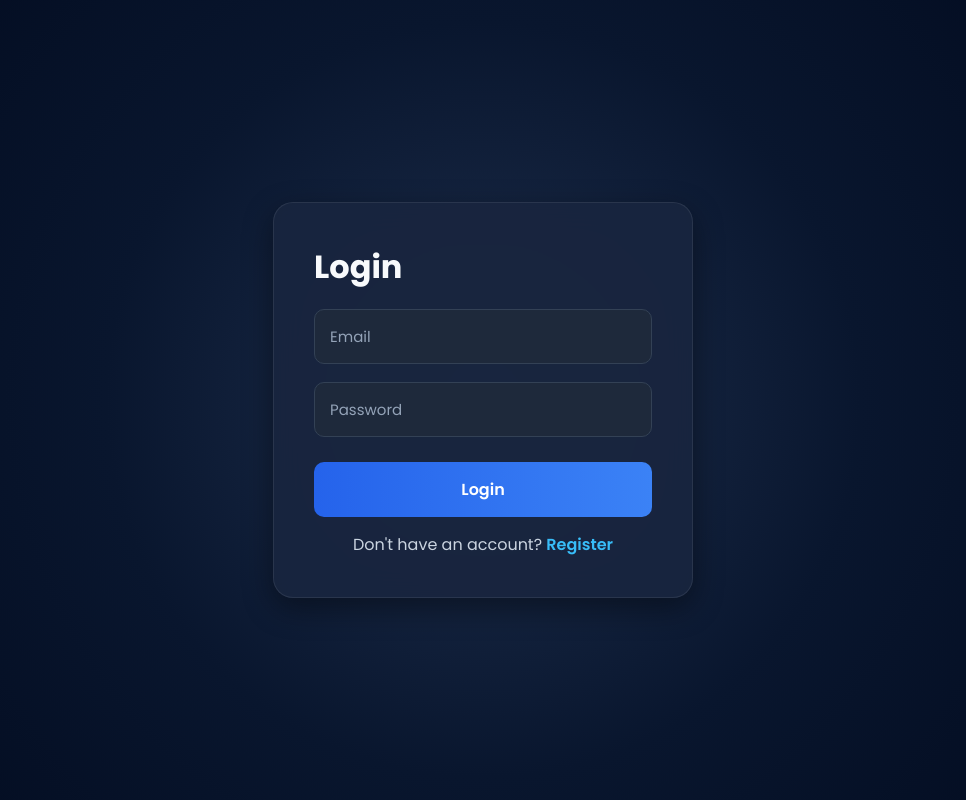
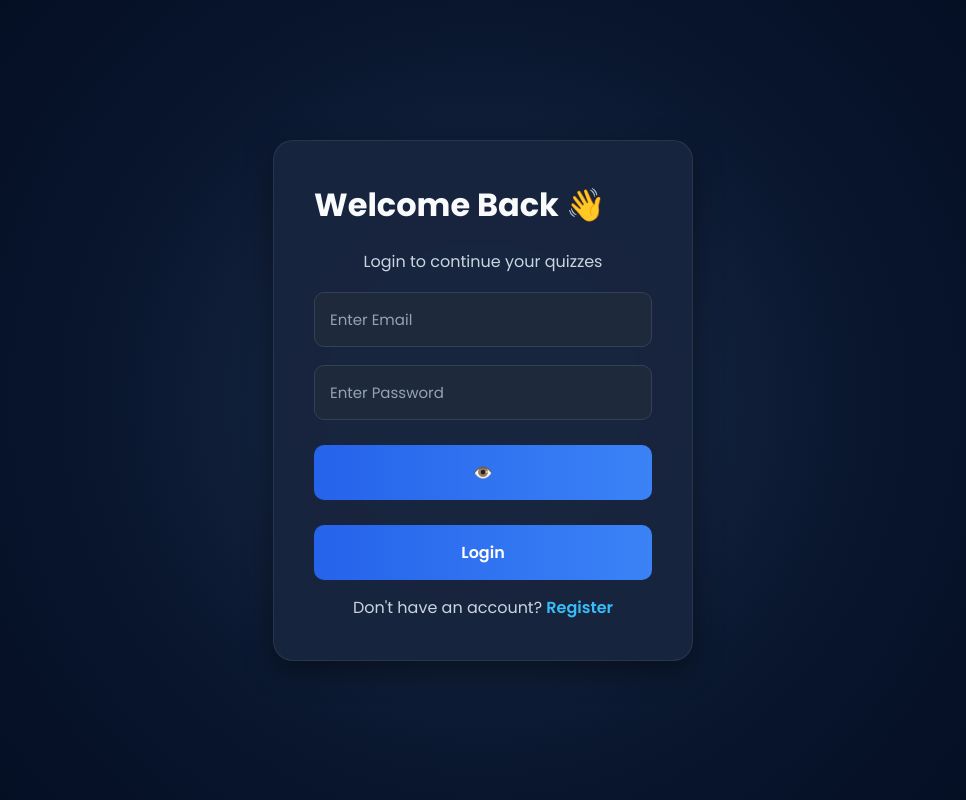
Before and after one commit to anandkishoretata-ak/Quiz-Application, a React (Vite) app: page /login in a window 1280 px wide. Shown: the whole page, without its empty margins (157-1123 px from the left). Built offline with nearby package versions, Linux system fonts and the light colour scheme.

Commit message:
modify code

```diff
--- a/src/pages/Login.jsx
+++ b/src/pages/Login.jsx
@@ -1,12 +1,23 @@
 import { useState } from "react";
-import { useNavigate, Link } from "react-router-dom";
+import {
+  useNavigate,
+  Link,
+} from "react-router-dom";
 
 function Login() {
   const navigate = useNavigate();
 
-  const [email, setEmail] = useState("");
-  const [password, setPassword] = useState("");
-  const [loading, setLoading] = useState(false);
+  const [email, setEmail] =
+    useState("");
+
+  const [password, setPassword] =
+    useState("");
+
+  const [loading, setLoading] =
+    useState(false);
+
+  const [showPassword, setShowPassword] =
+    useState(false);
 
   const handleSubmit = async (e) => {
     e.preventDefault();
@@ -19,7 +30,8 @@ function Login() {
         {
           method: "POST",
           headers: {
-            "Content-Type": "application/json",
+            "Content-Type":
+              "application/json",
           },
           body: JSON.stringify({
             email,
@@ -28,10 +40,14 @@ function Login() {
         }
       );
 
-      const data = await response.json();
+      const data =
+        await response.json();
 
       if (!response.ok) {
-        alert(data.message);
+        alert(
+          data.message ||
+            "Login Failed"
+        );
         return;
       }
 
@@ -50,10 +66,17 @@ function Login() {
         "true"
       );
 
+      alert(
+        "Login Successful ✅"
+      );
+
       navigate("/dashboard");
     } catch (error) {
       console.log(error);
-      alert("Server Error");
+
+      alert(
+        "Server Error. Please try again."
+      );
     } finally {
       setLoading(false);
     }
@@ -61,48 +84,87 @@ function Login() {
 
   return (
     <div className="auth-container">
+
       <form
         className="auth-form"
         onSubmit={handleSubmit}
       >
-        <h1>Login</h1>
+        <h1>
+          Welcome Back 👋
+        </h1>
+
+        <p>
+          Login to continue
+          your quizzes
+        </p>
 
         <input
           type="email"
-          placeholder="Email"
+          placeholder="Enter Email"
           value={email}
           onChange={(e) =>
-            setEmail(e.target.value)
+            setEmail(
+              e.target.value
+            )
           }
           required
         />
 
+        <div className="password-box">
           <input
-          type="password"
-          placeholder="Password"
+            type={
+              showPassword
+                ? "text"
+                : "password"
+            }
+            placeholder="Enter Password"
             value={password}
             onChange={(e) =>
-            setPassword(e.target.value)
+              setPassword(
+                e.target.value
+              )
             }
             required
           />
+
+          <button
+            type="button"
+            className="show-btn"
+            onClick={() =>
+              setShowPassword(
+                !showPassword
+              )
+            }
+          >
+            {showPassword
+              ? "🙈"
+              : "👁️"}
+          </button>
+        </div>
 
         <button
           type="submit"
           disabled={loading}
         >
           {loading
-            ? "Logging in..."
+            ? "Logging In..."
             : "Login"}
         </button>
 
-        <p style={{ marginTop: "15px" }}>
-          Don't have an account?{" "}
+        <p
+          style={{
+            marginTop:
+              "15px",
+          }}
+        >
+          Don't have an
+          account?{" "}
           <Link to="/register">
             Register
           </Link>
         </p>
       </form>
+
     </div>
   );
 }
```
Lines whose indentation alone changed are shown as unchanged.
